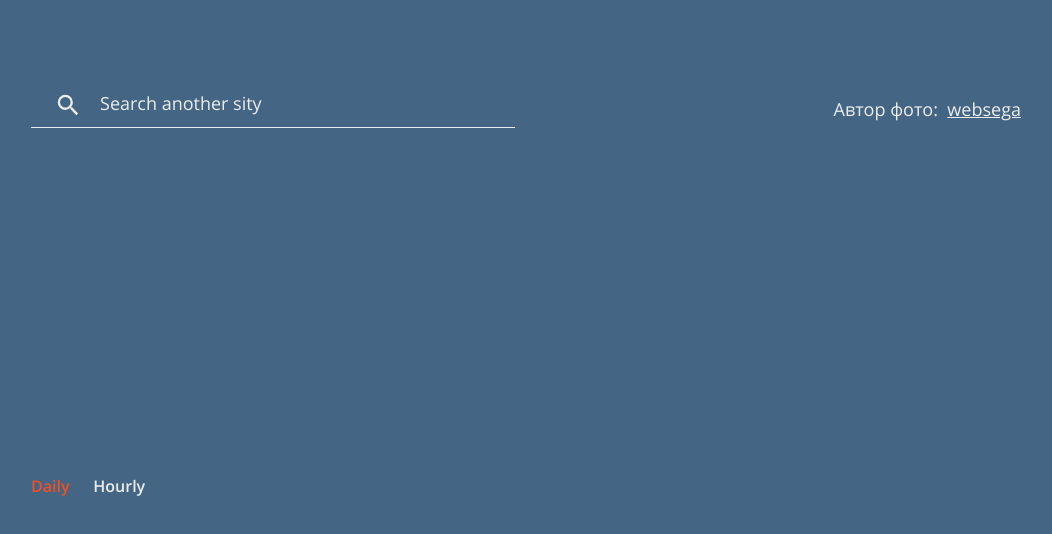
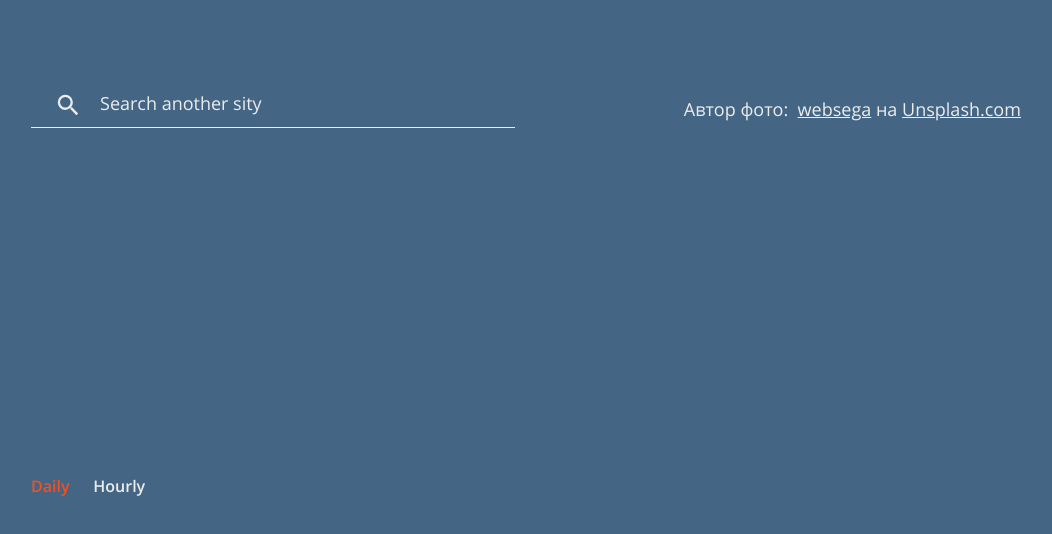
Before and after one commit to websega/pure-js-weather, a website built with webpack: page src/index.html in a window 1280 px wide. Shown: the whole page, without its empty margins (114-1166 px from the left). Built offline with nearby package versions, Linux system fonts and the light colour scheme; no server answers.

Commit message:
Add utm parameters in author link and add link to unsplash

```diff
--- a/src/index.html
+++ b/src/index.html
@@ -48,6 +48,14 @@
             rel="noopener noreferrer"
             ><span class="header__name">websega</span></a
           >
+          <span>на</span>
+          <a
+            class="header__link"
+            href="https://unsplash.com/"
+            target="_blank"
+            rel="noopener noreferrer"
+            ><span class="header__name">Unsplash.com</span></a
+          >
         </div>
       </header>
 
--- a/src/index.js
+++ b/src/index.js
@@ -198,7 +198,10 @@ window.addEventListener('DOMContentLoaded', () => {
   };
 
   const renderAuthor = (url, name) => {
-    autorLink.setAttribute('href', `${url}`);
+    autorLink.setAttribute(
+      'href',
+      `${url}?utm_source=weather_app&utm_medium=referral`
+    );
     autorName.innerText = `${name}`;
   };
 
```
